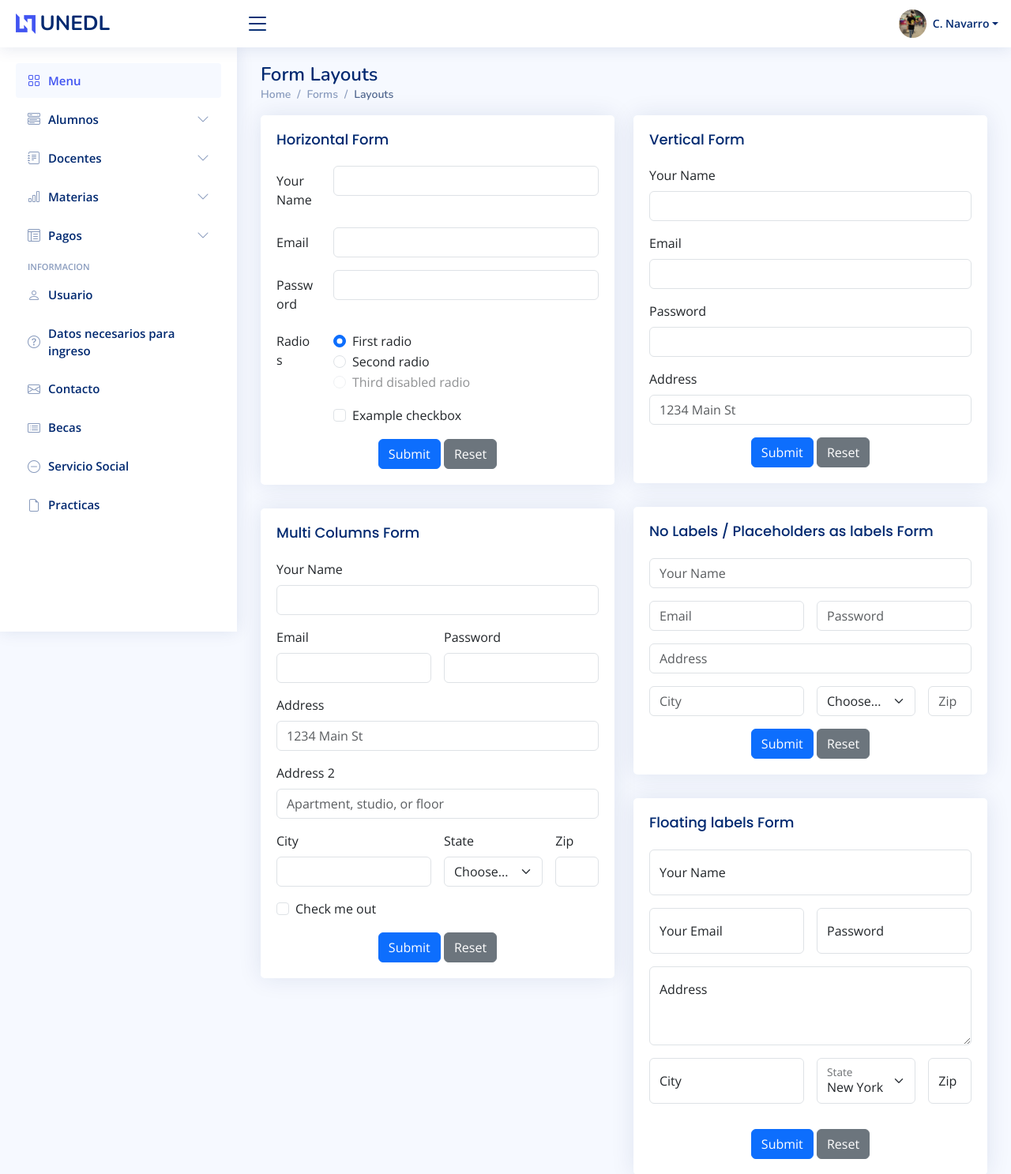
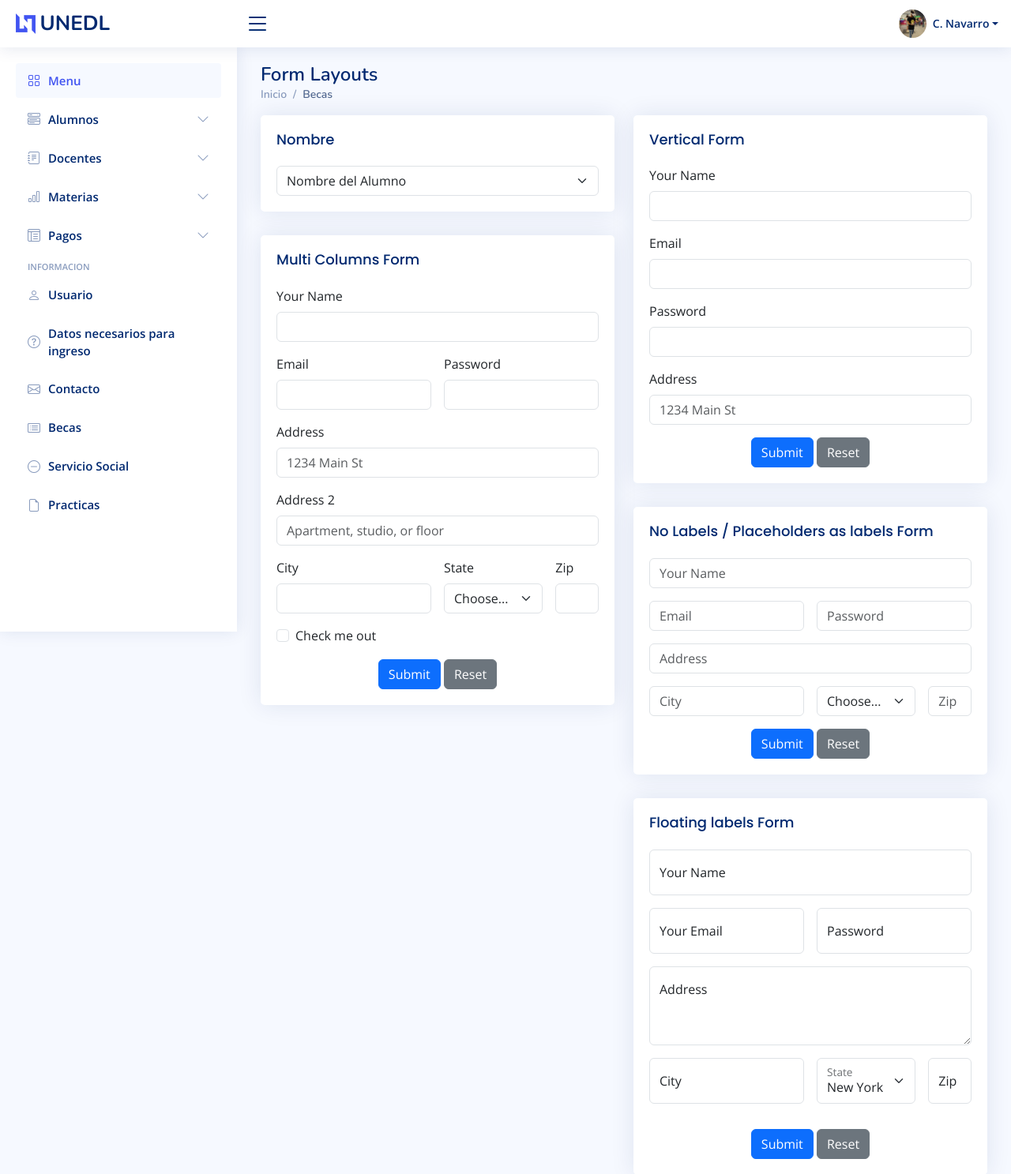
Before and after one commit to C4l3b-N4v4rr0/escuela_UNEDL, a PHP site: page /php/becas.php in a window 1280 px wide. Shown: the top 1487 px of the page at 79% size. Run offline with PHP 8.4, Linux system fonts and the light colour scheme; the visitor is signed in with stand-in values (Sample User, id 1); some libraries are stand-ins or nearby versions.

Commit message:
becas.php
modifique becas

```diff
--- a/php/becas.php
+++ b/php/becas.php
@@ -285,9 +285,8 @@ if(isset($_SESSION['username'])==false){
       <h1>Form Layouts</h1>
       <nav>
         <ol class="breadcrumb">
-          <li class="breadcrumb-item"><a href="index.html">Home</a></li>
-          <li class="breadcrumb-item">Forms</li>
-          <li class="breadcrumb-item active">Layouts</li>
+          <li class="breadcrumb-item"><a href="index.html">Inicio</a></li>
+          <li class="breadcrumb-item active">Becas</li>
         </ol>
       </nav>
     </div><!-- End Page Title -->
@@ -297,66 +296,14 @@ if(isset($_SESSION['username'])==false){
 
           <div class="card">
             <div class="card-body">
-              <h5 class="card-title">Horizontal Form</h5>
+              <h5 class="card-title">Nombre</h5>
 
-              <!-- Horizontal Form -->
-              <form>
-                <div class="row mb-3">
-                  <label for="inputEmail3" class="col-sm-2 col-form-label">Your Name</label>
-                  <div class="col-sm-10">
-                    <input type="text" class="form-control" id="inputText">
-                  </div>
-                </div>
-                <div class="row mb-3">
-                  <label for="inputEmail3" class="col-sm-2 col-form-label">Email</label>
-                  <div class="col-sm-10">
-                    <input type="email" class="form-control" id="inputEmail">
-                  </div>
-                </div>
-                <div class="row mb-3">
-                  <label for="inputPassword3" class="col-sm-2 col-form-label">Password</label>
-                  <div class="col-sm-10">
-                    <input type="password" class="form-control" id="inputPassword">
-                  </div>
-                </div>
-                <fieldset class="row mb-3">
-                  <legend class="col-form-label col-sm-2 pt-0">Radios</legend>
-                  <div class="col-sm-10">
-                    <div class="form-check">
-                      <input class="form-check-input" type="radio" name="gridRadios" id="gridRadios1" value="option1" checked>
-                      <label class="form-check-label" for="gridRadios1">
-                        First radio
-                      </label>
-                    </div>
-                    <div class="form-check">
-                      <input class="form-check-input" type="radio" name="gridRadios" id="gridRadios2" value="option2">
-                      <label class="form-check-label" for="gridRadios2">
-                        Second radio
-                      </label>
-                    </div>
-                    <div class="form-check disabled">
-                      <input class="form-check-input" type="radio" name="gridRadios" id="gridRadios3" value="option3" disabled>
-                      <label class="form-check-label" for="gridRadios3">
-                        Third disabled radio
-                      </label>
-                    </div>
-                  </div>
-                </fieldset>
-                <div class="row mb-3">
-                  <div class="col-sm-10 offset-sm-2">
-                    <div class="form-check">
-                      <input class="form-check-input" type="checkbox" id="gridCheck1">
-                      <label class="form-check-label" for="gridCheck1">
-                        Example checkbox
-                      </label>
-                    </div>
-                  </div>
-                </div>
-                <div class="text-center">
-                  <button type="submit" class="btn btn-primary">Submit</button>
-                  <button type="reset" class="btn btn-secondary">Reset</button>
-                </div>
-              </form><!-- End Horizontal Form -->
+              <select class="form-select" aria-label="nombre">
+                <option selected>Nombre del Alumno</option>
+                <option value="1">hu</option>
+                <option value="2">Two</option>
+                <option value="3">Three</option>
+              </select>
 
             </div>
           </div>
```
